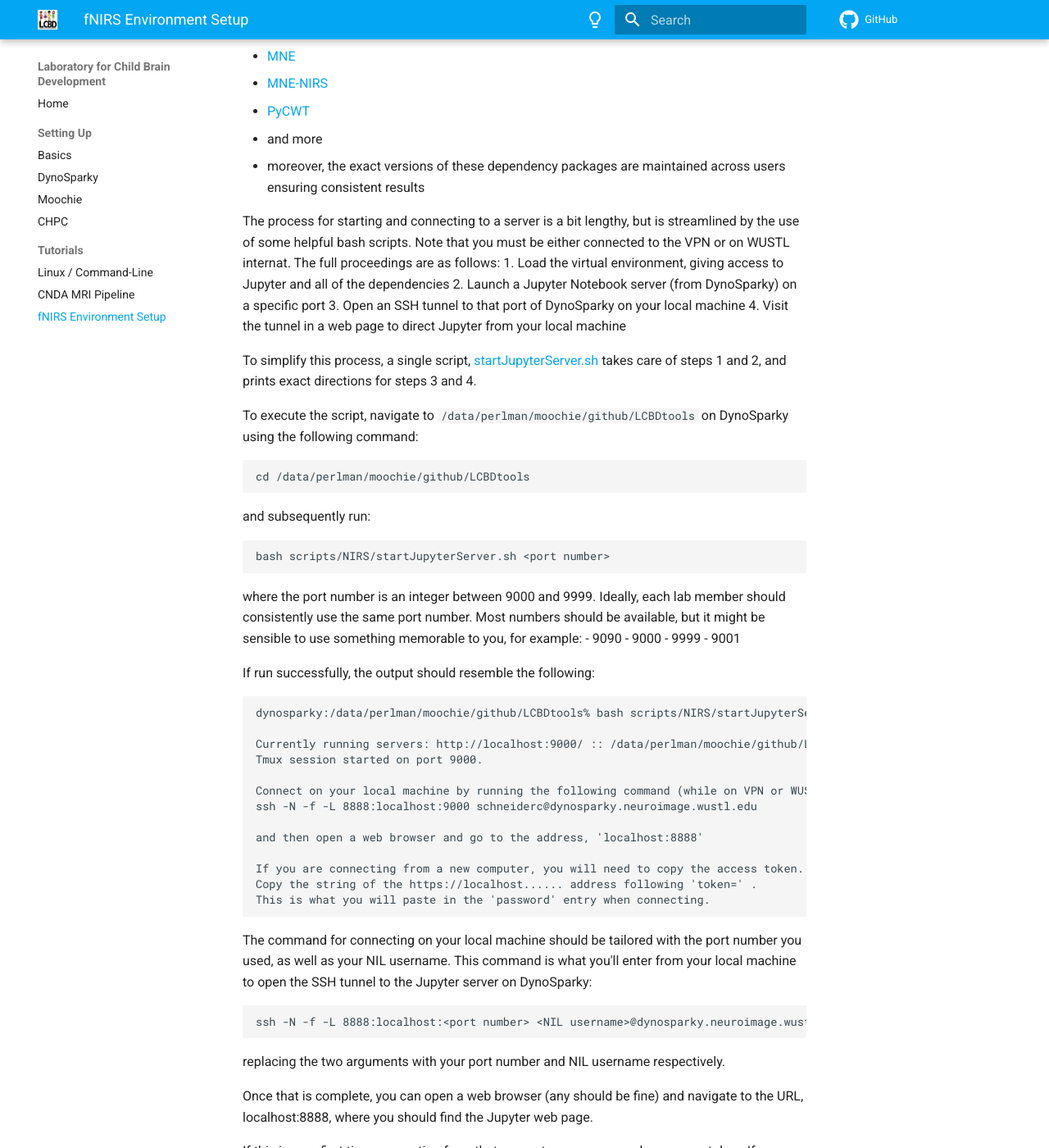
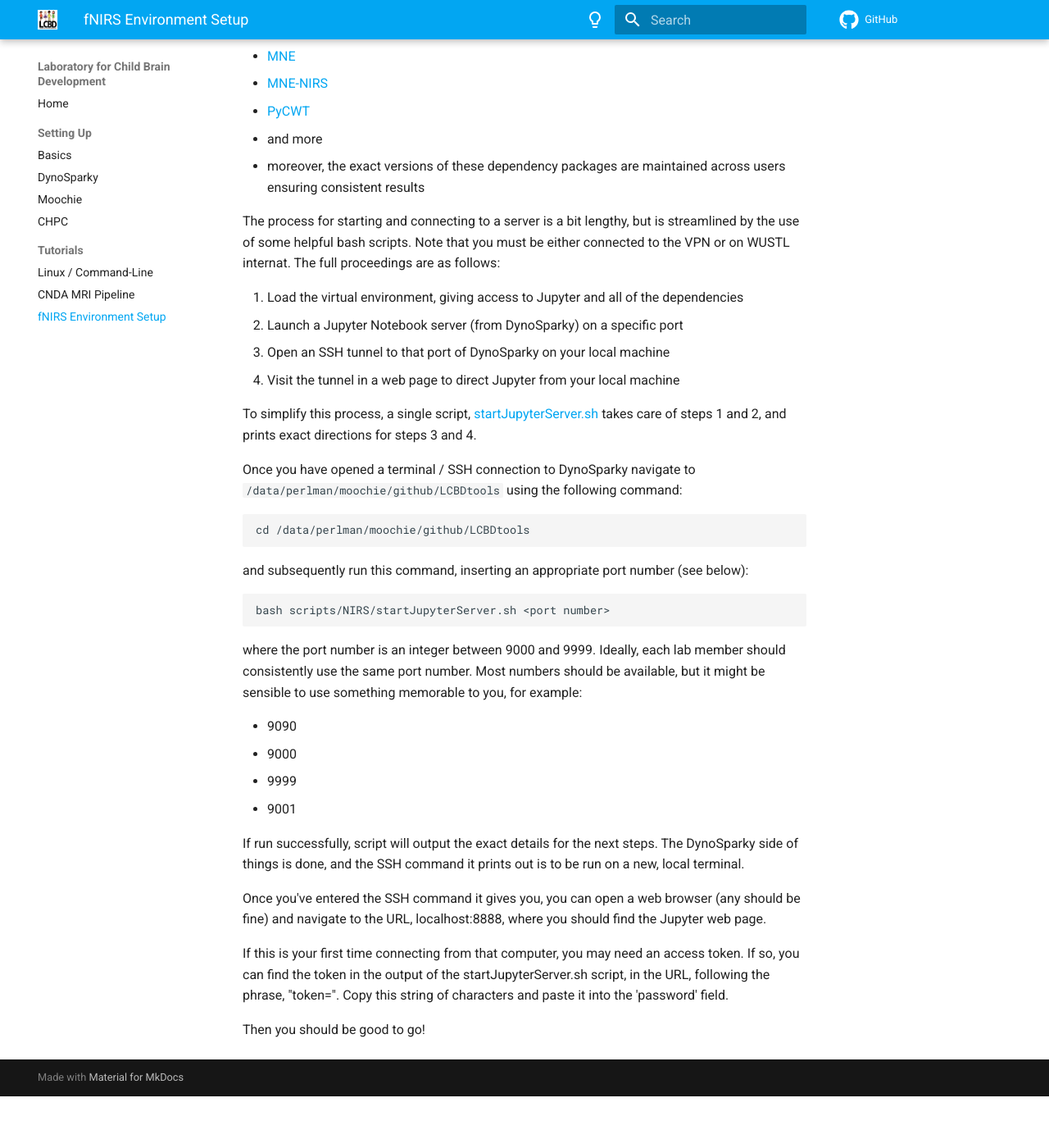
Before and after one commit to ChildBrainLab/ChildBrainLab.github.io, an MkDocs documentation site: the page built from docs/tutorials/nirs_env_wt.md, in a window 1280 px wide and 1400 px high, scrolled down 503 px. Shown: the whole window at 82% size. Built offline with MkDocs 1.6.1 and Material for MkDocs 9.7.7, drawn with Linux system fonts in a browser that asks for light colours; comment, search, counter and statistics services are not loaded; after the commit the page ends 1840 px from its top, so only the background shows below that.

Commit message:
Update nirs_env_wt.md

````diff
--- a/docs/tutorials/nirs_env_wt.md
+++ b/docs/tutorials/nirs_env_wt.md
@@ -15,6 +15,7 @@ This environment was selected for a few reasons:
 - moreover, the exact versions of these dependency packages are maintained across users ensuring consistent results
 
 The process for starting and connecting to a server is a bit lengthy, but is streamlined by the use of some helpful bash scripts. Note that you must be either connected to the VPN or on WUSTL internat. The full proceedings are as follows:
+
 1. Load the virtual environment, giving access to Jupyter and all of the dependencies
 2. Launch a Jupyter Notebook server (from DynoSparky) on a specific port
 3. Open an SSH tunnel to that port of DynoSparky on your local machine
@@ -22,45 +23,24 @@ The process for starting and connecting to a server is a bit lengthy, but is str
 
 To simplify this process, a single script, [startJupyterServer.sh](https://github.com/ChildBrainLab/LCBDtools/tree/main/scripts/NIRS/startJupyterServer.sh) takes care of steps 1 and 2, and prints exact directions for steps 3 and 4.
 
-To execute the script, navigate to `/data/perlman/moochie/github/LCBDtools` on DynoSparky using the following command:
+Once you have opened a terminal / SSH connection to DynoSparky navigate to `/data/perlman/moochie/github/LCBDtools` using the following command:
 
     cd /data/perlman/moochie/github/LCBDtools
 
-and subsequently run:
+and subsequently run this command, inserting an appropriate port number (see below):
 
     bash scripts/NIRS/startJupyterServer.sh <port number>
 
 where the port number is an integer between 9000 and 9999. Ideally, each lab member should consistently use the same port number. Most numbers should be available, but it might be sensible to use something memorable to you, for example:
+
 - 9090
 - 9000
 - 9999
 - 9001
 
-If run successfully, the output should resemble the following:
+If run successfully, script will output the exact details for the next steps. The DynoSparky side of things is done, and the SSH command it prints out is to be run on a new, local terminal.
 
-```
-dynosparky:/data/perlman/moochie/github/LCBDtools% bash scripts/NIRS/startJupyterServer.sh 9000
-
-Currently running servers: http://localhost:9000/ :: /data/perlman/moochie/github/LCBDtools
-Tmux session started on port 9000.
-
-Connect on your local machine by running the following command (while on VPN or WUSTL internet):
-ssh -N -f -L 8888:localhost:9000 schneiderc@dynosparky.neuroimage.wustl.edu
-
-and then open a web browser and go to the address, 'localhost:8888'
-
-If you are connecting from a new computer, you will need to copy the access token.
-Copy the string of the https://localhost...... address following 'token=' .
-This is what you will paste in the 'password' entry when connecting.
-```
-
-The command for connecting on your local machine should be tailored with the port number you used, as well as your NIL username. This command is what you'll enter from your local machine to open the SSH tunnel to the Jupyter server on DynoSparky:
-
-    ssh -N -f -L 8888:localhost:<port number> <NIL username>@dynosparky.neuroimage.wustl.edu
-
-replacing the two arguments with your port number and NIL username respectively.
-
-Once that is complete, you can open a web browser (any should be fine) and navigate to the URL, localhost:8888, where you should find the Jupyter web page.
+Once you've entered the SSH command it gives you, you can open a web browser (any should be fine) and navigate to the URL, localhost:8888, where you should find the Jupyter web page.
 
 If this is your first time connecting from that computer, you may need an access token. If so, you can find the token in the output of the startJupyterServer.sh script, in the URL, following the phrase, "token=". Copy this string of characters and paste it into the 'password' field.
 
````
